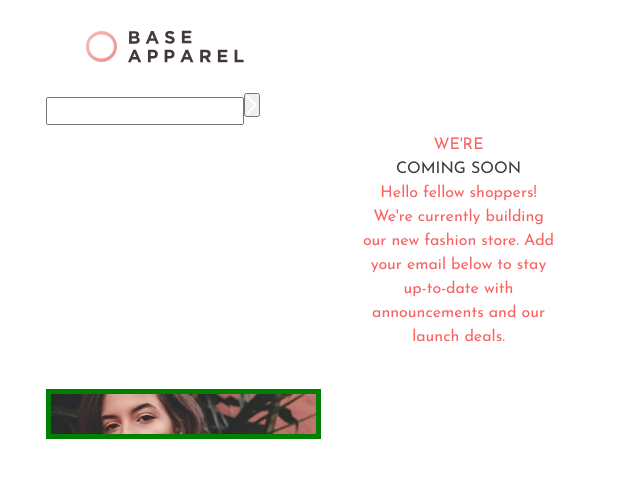
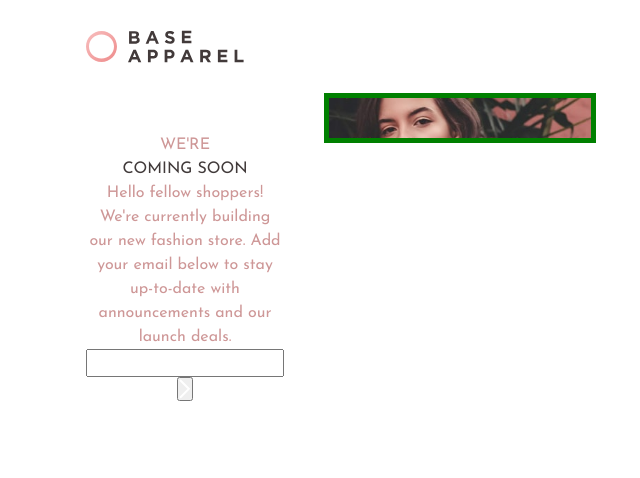
Before and after one commit to mdrizwanfk/fem-base-apparel-coming-soon, a React (Create React App) app: page / in a window 1280 px wide. Shown: the top 478 px of the page, without its empty margins (319-959 px from the left). Built offline with nearby package versions, Linux system fonts and the light colour scheme.

Commit message:
Refactoring and restructuring markup

```diff
--- a/src/pages/ComingSoon.js
+++ b/src/pages/ComingSoon.js
@@ -5,11 +5,12 @@ import data from "../data/constants.json";
 import styles from "./ComingSoon.module.css";
 import iconArrow from "../assets/images/icon-arrow.svg";
 
-const BannerMessage = ({ heading, message }) => {
+const BannerCTA = ({ heading, message }) => {
   return (
-    <article id={styles["banner-message"]} className="text-clr-pr-2">
+    <article id={styles["banner-message"]} className="text-clr-pr-1">
       <h1 dangerouslySetInnerHTML={{ __html: heading || "lorem ipsum" }}></h1>
       <p>{message || "ipsum lorem"}</p>
+      <BannerForm />
     </article>
   );
 };
@@ -49,8 +50,7 @@ const ComingSoon = () => {
       <Header contained />
       <section className={styles["cs-grid"]}>
         <BannerImage />
-        <BannerMessage heading={heading} message={message} />
-        <BannerForm />
+        <BannerCTA heading={heading} message={message} />
       </section>
     </main>
   );
```
